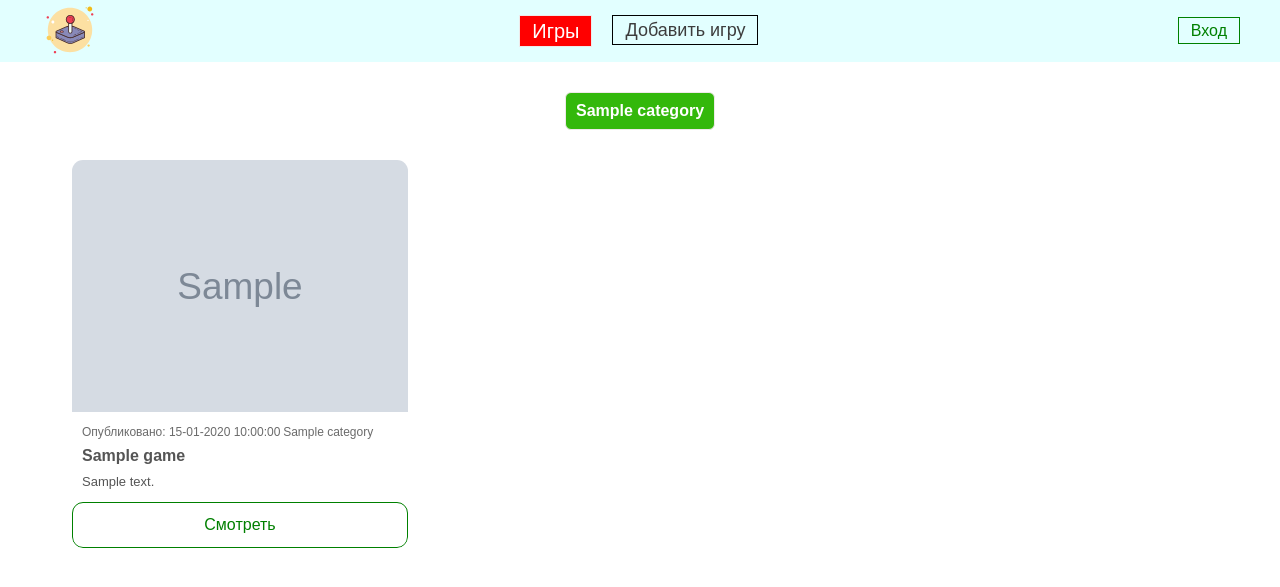
After one commit to Alexander1337c/DjangoSite, a Django app: a page that uses edDjSite/games/templates/games/base.html in a window 1280 px wide. The commit adds this page. Shown: the top 587 px of the page. Run offline with Django 5.2, Linux system fonts and the light colour scheme; tables that the repository leaves empty hold one stand-in row (values such as "Sample post"); grey boxes marked "Sample" are stand-in pictures.

Commit message:
added slug in url

```diff
--- a/edDjSite/games/models.py
+++ b/edDjSite/games/models.py
@@ -1,23 +1,32 @@
 from django.db import models
+from django.urls import reverse
 
 # Create your models here.
 
 
 class Games(models.Model):
-    title = models.CharField(max_length=255)
-    descr = models.TextField()
-    photo = models.ImageField(upload_to='imgs/')
-    time_create = models.DateTimeField(auto_now_add=True)
-    time_update = models.DateTimeField(auto_now=True)
-    is_published = models.BooleanField(default=True)
-    cat = models.ForeignKey('Category', on_delete=models.CASCADE)
+    title = models.CharField(max_length=255, verbose_name='Название')
+    slug = models.SlugField(max_length=255, unique=True, db_index=True, verbose_name='URL')
+    descr = models.TextField(verbose_name='Описание')
+    photo = models.ImageField(upload_to='imgs/', verbose_name='Фото')
+    time_create = models.DateTimeField(auto_now_add=True, verbose_name='Время создания')
+    time_update = models.DateTimeField(auto_now=True, verbose_name='Время редактирования')
+    is_published = models.BooleanField(default=True, verbose_name='Публикация')
+    cat = models.ForeignKey('Category', on_delete=models.CASCADE, verbose_name='Категория')
 
     def __str__(self):
         return self.title
 
+    def get_absolute_url(self):
+        return reverse('get_game', kwargs={'game_slug': self.slug})
+
 
 class Category(models.Model):
     name = models.CharField(max_length=50)
+    slug = models.SlugField(max_length=255, unique=True, db_index=True, verbose_name='URL')
 
     def __str__(self) -> str:
         return self.name
+
+    def get_absolute_url(self):
+        return reverse('get_cat', kwargs={'category_slug': self.slug})
--- a/edDjSite/games/templates/games/base.html
+++ b/edDjSite/games/templates/games/base.html
@@ -18,7 +18,7 @@
             <ul class="main-menu item">
                 {% for item in menu %}
                 {% url item.url_name as url %}
-                <li class="item-menu"><a class="item {% if request.path == url%}active {% endif %}"
+                <li class="item-menu"><a class="item {% if url in request.path %}active {% endif %}"
                         href="{{ url }}">{{item.title}}</a></li>
                 {% endfor %}
             </ul>
--- a/edDjSite/games/templates/games/categories.html
+++ b/edDjSite/games/templates/games/categories.html
@@ -1,5 +1,5 @@
 {% for cat in ctg %}
-<a class="cat-button {% if cat.id == cat_selected %}active {% endif %}" href="{% url 'get_cat' cat=cat.id%}">
+<a class="cat-button {% if cat.id == cat_selected %}active {% endif %}" href="{{ cat.get_absolute_url }}">
     {{cat.name}}
 </a>
 {% endfor %}
--- a/edDjSite/games/templates/games/games.html
+++ b/edDjSite/games/templates/games/games.html
@@ -6,20 +6,6 @@
     {% show_categories cat_selected %}
 </div>
 <div class="section-games">
-    {% for game in games %}
-    <div class="game">
-        <div class="game-img">
-            {% if game.photo %}
-            <img src="{{game.photo.url}}" alt="{{game.title}}">
-            {% endif %}
-        </div>
-        <div class="game-body">
-            <span>Опубликовано: {{game.time_create|date:'d-m-Y H:i:s'}}</span>
-            <p class="game-name">{{game.title}}</p>
-            <p class="game-descr">{{game.descr | truncatechars:250}}</p>
-        </div>
-        <a class="btn-form game" href="{% url 'get_game' id=game.id%}">Смотреть</a>
-    </div>
-    {% endfor %}
+    {% show_games cat_selected %}
 </div>
 {% endblock %}
--- /dev/null
+++ b/edDjSite/games/templates/games/show_games.html
@@ -0,0 +1,16 @@
+{% for game in games %}
+<div class="game">
+    <div class="game-img">
+        {% if game.photo %}
+        <img src="{{game.photo.url}}" alt="{{game.title}}">
+        {% endif %}
+    </div>
+    <div class="game-body">
+        <span>Опубликовано: {{game.time_create|date:'d-m-Y H:i:s'}}</span>
+        <span>{{game.cat}}</span>
+        <p class="game-name">{{game.title}}</p>
+        <p class="game-descr">{{game.descr | truncatechars:250}}</p>
+    </div>
+    <a class="btn-form game" href="{{ game.get_absolute_url }}">Смотреть</a>
+</div>
+{% endfor %}
--- a/edDjSite/games/templatetags/games_tags.py
+++ b/edDjSite/games/templatetags/games_tags.py
@@ -1,4 +1,5 @@
 from django import template
+from django.http import Http404
 from games.models import *
 
 register = template.Library()
@@ -18,3 +19,14 @@ def get_games():
 def show_categories(cat_selected=1):
     ctg = Category.objects.all()
     return {"ctg": ctg, 'cat_selected': cat_selected}
+
+
+@register.inclusion_tag('games/show_games.html')
+def show_games(cat_games=1):
+    if cat_games and cat_games == 1:
+        games = Games.objects.all()
+    elif not Games.objects.filter(cat_id=cat_games):
+        raise Http404()
+    else:
+        games = Games.objects.filter(cat_id=cat_games)
+    return {"games": games}
--- a/edDjSite/games/urls.py
+++ b/edDjSite/games/urls.py
@@ -5,7 +5,7 @@ from .views import *
 urlpatterns = [
     path('', index, name='home'),
     path('games/', games, name='games'),
-    path('game/<int:id>', get_game, name='get_game'),
-    path('games/<int:cat>', get_cat, name='get_cat'),
     path('add_game/', add_game, name='add_game'),
+    path('game/<slug:game_slug>', get_game, name='get_game'),
+    path('games/<slug:category_slug>', get_cat, name='get_cat'),
 ]
--- a/edDjSite/games/views.py
+++ b/edDjSite/games/views.py
@@ -18,29 +18,20 @@ def index(request):
 
 
 def games(request):
-    games = Games.objects.all()
     context = {
         'title': 'Все игры',
         'menu': menu,
-        'games': games,
         'cat_selected': 1
     }
     return render(request, 'games/games.html', context=context)
 
 
-def get_cat(request, cat):
-    if int(cat) == 1:
-        games = Games.objects.all()
-    elif not Games.objects.filter(cat_id=cat):
-        raise Http404()
-    else:
-        games = Games.objects.filter(cat_id=cat)
-    category = Category.objects.filter(id=cat).first()
+def get_cat(request, category_slug):
+    category = Category.objects.filter(slug=category_slug).first()
     context = {
         'title': category,
         'menu': menu,
-        'games': games,
-        'cat_selected': category.id
+        'cat_selected': category.id,
     }
     return render(request, 'games/games.html', context=context)
 
@@ -62,11 +53,11 @@ def add_game(request):
     return render(request, 'games/add_game.html', context=context)
 
 
-def get_game(request, id):
+def get_game(request, game_slug):
     context = {
         'title': 'Игра ',
         'menu': menu,
-        'game': Games.objects.filter(id=id)
+        'game': Games.objects.filter(slug=game_slug)
     }
 
     return render(request, 'games/game.html', context=context)
```
Also changed, not shown: edDjSite/games/admin.py (+13 -1 lines), edDjSite/games/migrations/0001_initial.py, edDjSite/games/migrations/0002_alter_games_photo.py (deleted), edDjSite/media/imgs/1527953-1sa4_5cAbPor.jpg (added), edDjSite/media/imgs/1527953-1sa4_7MqwL7A.jpg (added), edDjSite/media/imgs/1567072098_478_Zqoqh0g.jpeg (added), edDjSite/media/imgs/1573226848_8044_4b9kJly.jpeg (added), edDjSite/media/imgs/8497624947_mortal-kombat-1_2023_06-08-23_003_ngMrzVC.jpg (added), edDjSite/media/imgs/cyberpunk-2077_vgdb_59p5oOK.jpg (added), edDjSite/media/imgs/sims-4-scren-99_Boxl5Kv.jpg (added).
